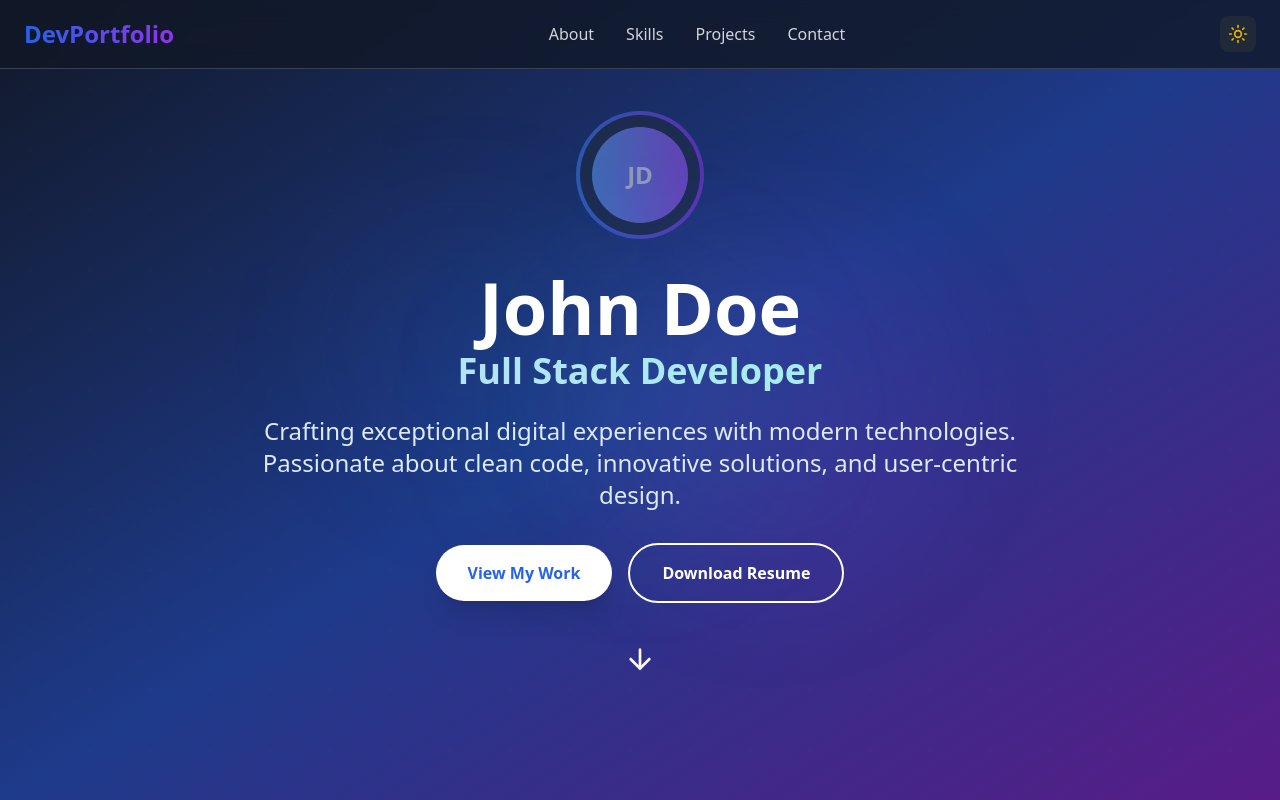
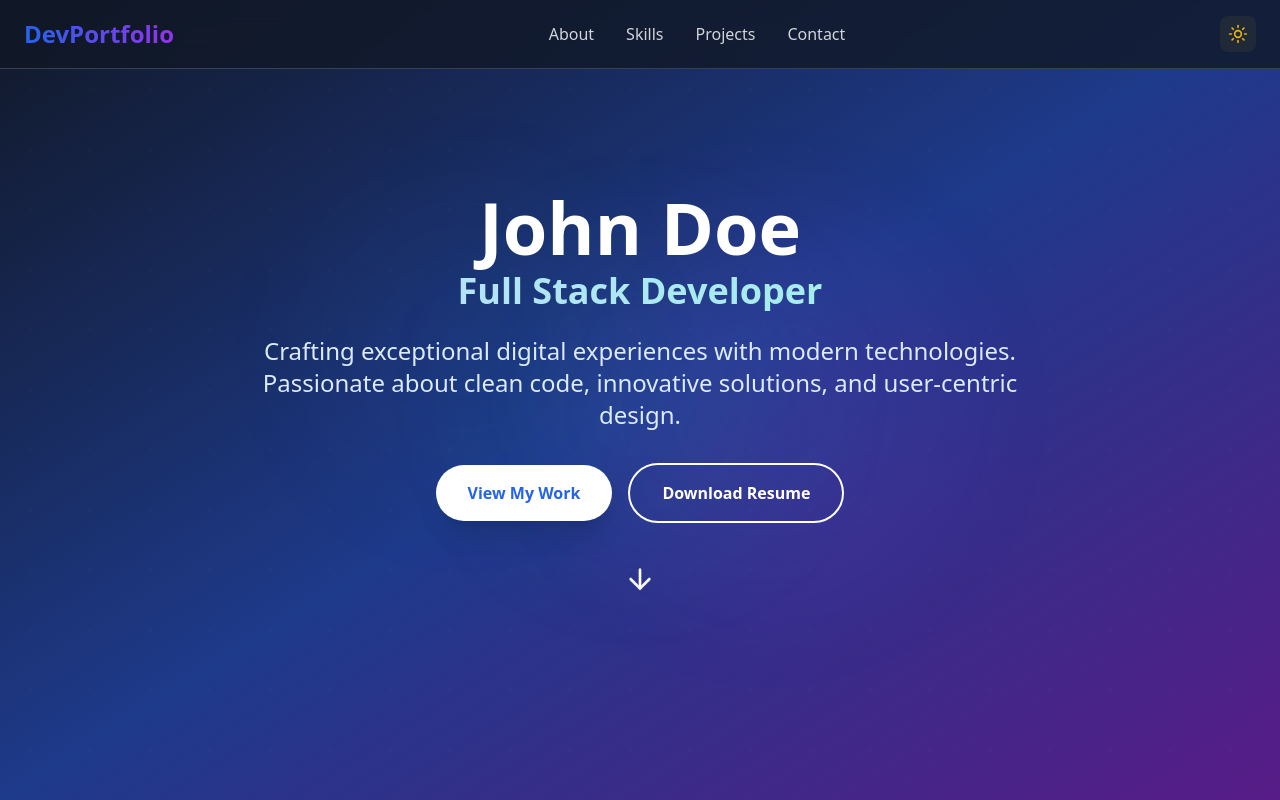
Before and after one commit to rahulkannan08/PORTFOLIO, a React (Vite) app: page / in a window 1280 px wide. Shown: the top 800 px of the page. Built offline with nearby package versions, Linux system fonts and the light colour scheme.

Commit message:
Remove profile image
Removes the profile image and its container from the hero section.

```diff
--- a/src/components/Hero.tsx
+++ b/src/components/Hero.tsx
@@ -28,17 +28,6 @@ const Hero = () => {
 
       <div className="container mx-auto px-6 text-center relative z-10">
         <div className="max-w-4xl mx-auto">
-          {/* Profile Image */}
-          <div className="mb-8 relative">
-            <div className="w-32 h-32 mx-auto rounded-full bg-gradient-to-r from-blue-500 to-purple-600 p-1 animate-pulse">
-              <div className="w-full h-full rounded-full bg-gray-200 dark:bg-gray-800 flex items-center justify-center">
-                <div className="w-24 h-24 rounded-full bg-gradient-to-r from-blue-400 to-purple-500 flex items-center justify-center text-white text-2xl font-bold">
-                  JD
-                </div>
-              </div>
-            </div>
-          </div>
-
           {/* Main Content */}
           <h1 className="text-5xl md:text-7xl font-bold mb-6 text-white animate-fade-in">
             <span className="block">John Doe</span>
```
